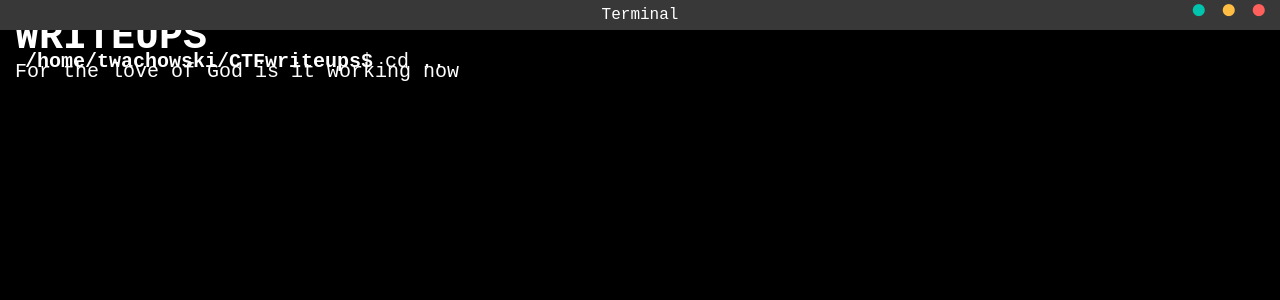
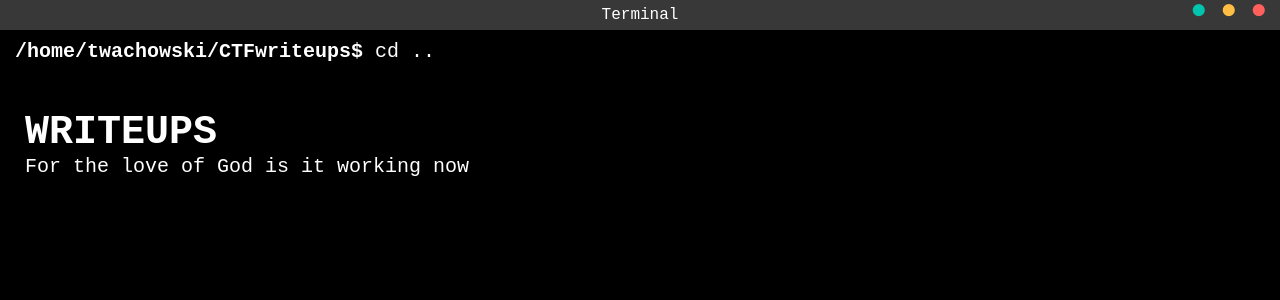
Before and after one commit to tadeuszwachowski/CTFwriteups, a Jekyll site: the page built from index.html, in a window 1280 px wide. Shown: the top 300 px of the page. Built offline with Jekyll 4.4.1, drawn with Linux system fonts in a browser that asks for light colours; nearby versions of some CDN libraries; Markdown is read by kramdown in place of the engine named in the settings.

Commit message:
Some more setting up

```diff
--- a/css/main.css
+++ b/css/main.css
@@ -88,6 +88,14 @@
 #content {
   position: absolute;
   top: 40px;
+}
+
+#md-place {
+  position: absolute;
+  top: 100px;
+  margin: auto;
+  width: 90%;
+  padding: 10px;
 }
 
 /* LOADER */
@@ -181,9 +189,3 @@
     text-align: center;
     margin: 0px auto;
 }
-
-#content {
-  margin: auto;
-  width: 50%;
-  padding: 10px;
-}
```
